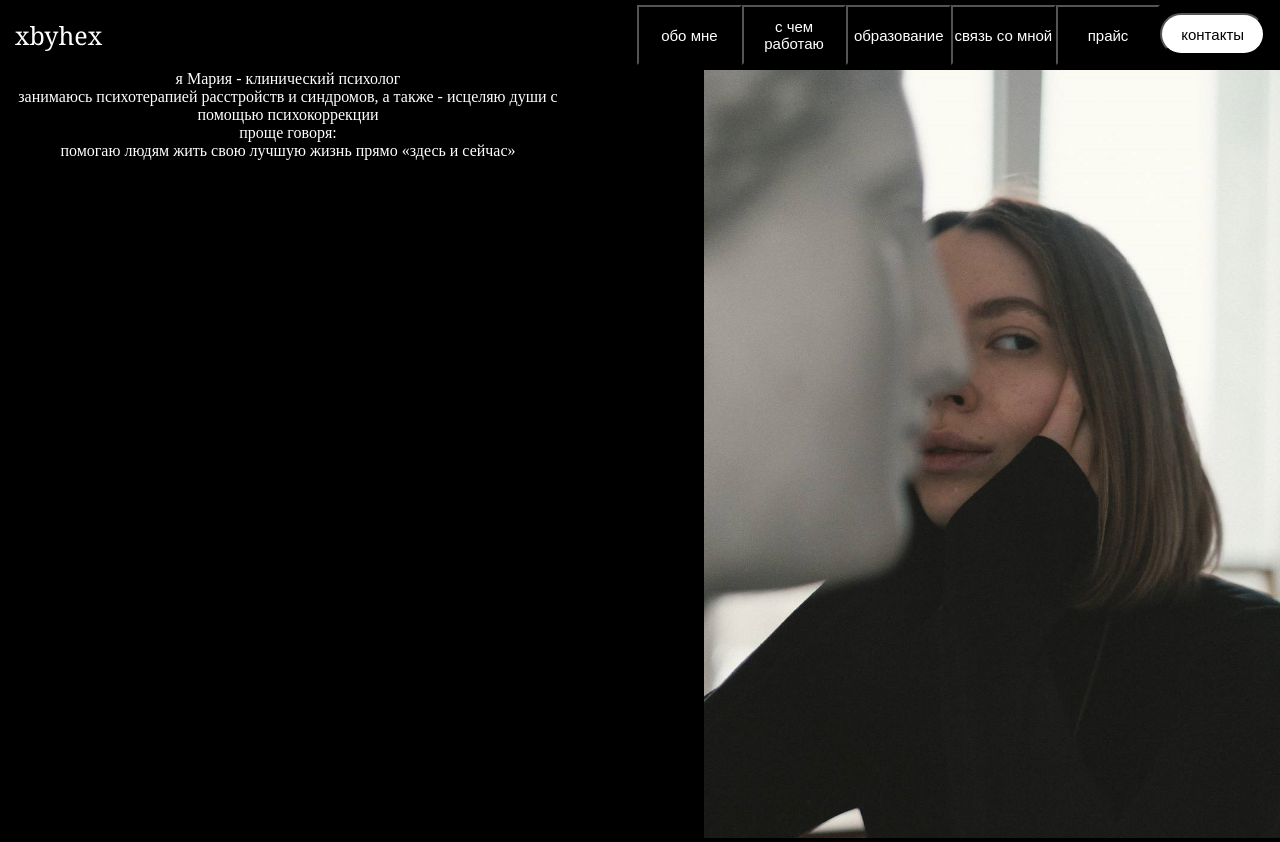
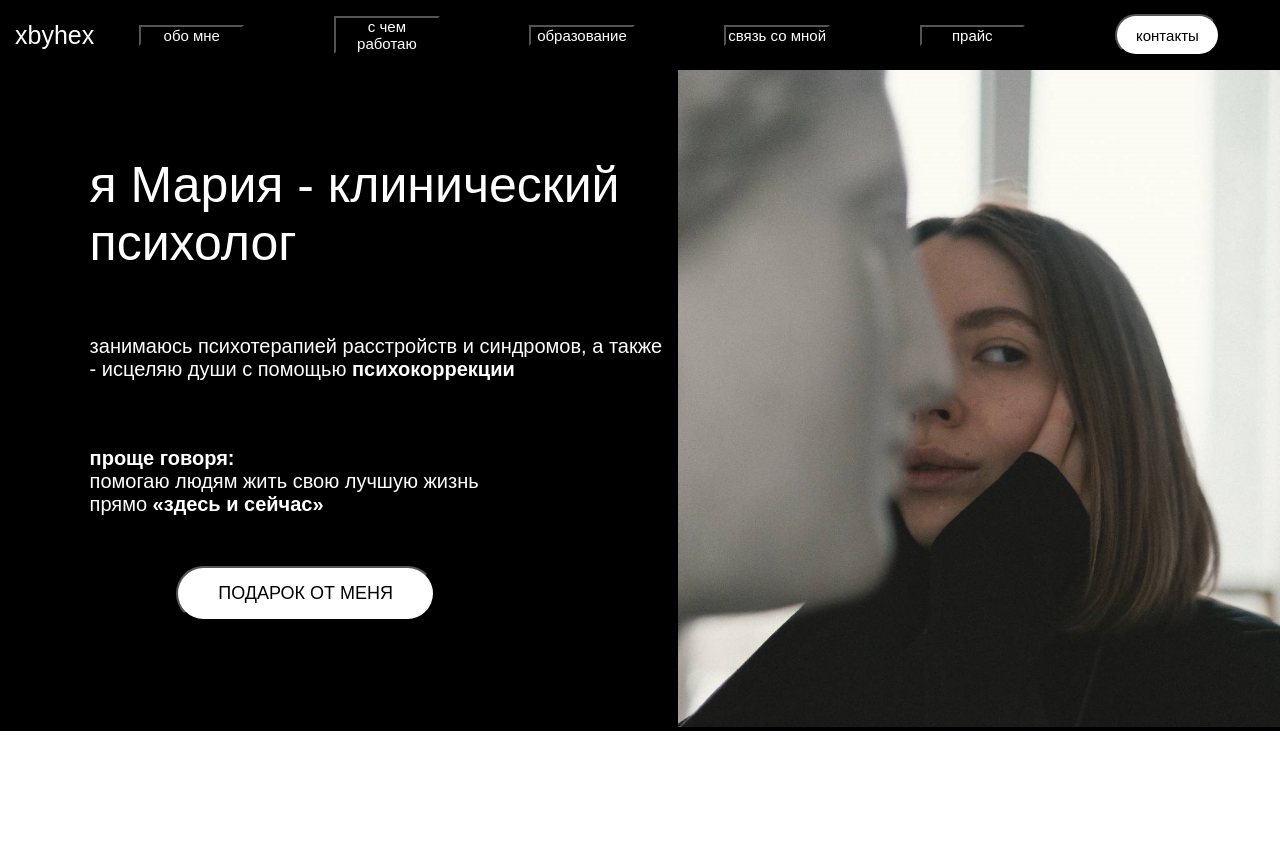
Before and after one commit to Gashookovich/xbyhex, a Vue app: page / in a window 1280 px wide. After the commit the page ends 800 px from the top, so only its background shows below. Built offline with nearby package versions, Linux system fonts and the light colour scheme.

Commit message:
head good

```diff
--- a/src/App.vue
+++ b/src/App.vue
@@ -27,5 +27,6 @@ export default {
   padding: 0;
   text-align: center;
   background-color: #FFFFE0;
+  font-family: Century Gothic, sans-serif;
 }
 </style>
--- a/src/components/NavbarPage.vue
+++ b/src/components/NavbarPage.vue
@@ -9,7 +9,6 @@
       <menu-buttons>прайс</menu-buttons>
       <menu-buttons class="navbar__btns-contact">контакты</menu-buttons>
     </div>
-
   </div>
 </template>
 
@@ -32,7 +31,7 @@ export default {
   display: flex;
   align-items: center;
   padding: 0 15px;
-  font-family: Georgia, serif;
+  font-family: Century Gothic, sans-serif;
   font-size: 25px;
   color: #ffffff;
 }
@@ -40,13 +39,14 @@ export default {
   height: 60px;
   width: 100%;
   display: flex;
-  justify-content: flex-end;
+  justify-content: space-around;
+  align-items: center;
 }
 .navbar__btns-contact {
   background-color: #ffffff;
-  color: black; height: 70%;
+  color: black;
+  height: 70%;
   border-radius: 30px;
-  margin-top: 8px;
 }
 .navbar__btns-contact:hover {
   background-color: #7a0202;
--- a/src/components/UI/MenuButtons.vue
+++ b/src/components/UI/MenuButtons.vue
@@ -15,8 +15,8 @@ export default {
   background-color: black;
   color: #ffffff;
   width: 9%;
-  font-size: 15px;
   cursor: pointer;
+  font-size: 60%;
 }
 .btn:hover {
   color: #7a0202;
--- a/src/pages/MainPage.vue
+++ b/src/pages/MainPage.vue
@@ -1,13 +1,22 @@
 <template>
   <div class="main-page">
     <div class="main-page__head1">
-      <div>я Мария - клинический психолог</div>
-      <div>занимаюсь психотерапией расстройств и синдромов,
-        а также - исцеляю души с помощью психокоррекции</div>
-      <div>проще говоря: <br>
-        помогаю людям жить свою лучшую жизнь
-        прямо «здесь и сейчас»</div>
+      <div class="main-page__head1-header">я Мария - клинический психолог</div>
+      <div class="main-page__head1-body">занимаюсь психотерапией расстройств и синдромов,
+        а также - исцеляю души с помощью <strong>психокоррекции</strong></div>
+      <div class="main-page__head1-footer"><strong>проще говоря:</strong> <br>
+        помогаю людям жить свою лучшую жизнь <br> прямо <strong>«здесь и сейчас»</strong></div>
+      <button class="btn">
+        <a
+          href="https://t.me/Vadim_Arzhanov"
+          style="color: black; text-decoration: none;"
+          target="_blank"
+        >
+          ПОДАРОК ОТ МЕНЯ
+        </a>
+      </button>
     </div>
+
     <div class="main-page__head2">
       <img :src="image" />
     </div>
@@ -38,12 +47,48 @@ export default {
 .main-page__head1 {
   width: 45%;
   color: #ffffff;
+  display: flex;
+  flex-direction: column;
+  align-items: end;
+  text-align: left;
+  margin-left: 7%;
 }
 .main-page__head2 {
-  width: 45%;
+  width: 47%;
 }
 img {
   width: 100%;
   margin-top: 0;
 }
+.main-page__head1-header {
+  width: 100%;
+  height: 27%;
+  font-size: 50px;
+  margin-top: 15%;
+}
+.main-page__head1-body {
+  width: 100%;
+  height: 17%;
+  font-size: 20px;
+  margin-top: 0;
+}
+.main-page__head1-footer {
+  width: 100%;
+  height: 18%;
+  font-size: 20px;
+}
+.btn {
+  background-color: #ffffff;
+  color: black;
+  width: 45%;
+  padding: 15px 30px;
+  border-radius: 30px;
+  font-size: 18px;
+  text-align: center;
+  margin-right: 40%;
+}
+.btn:hover {
+  background-color: #7a0202;
+  color: #ffffff;
+}
 </style>
```
Also changed, not shown: src/img/header.png.
